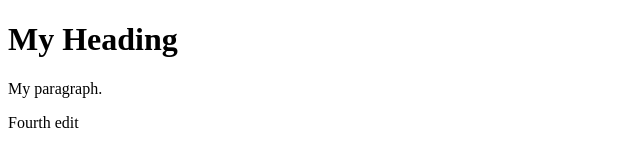
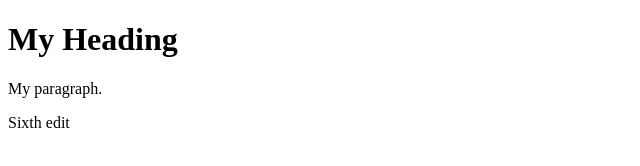
Before and after one commit to Abdulaziz626/auth-api, a plain HTML site: page index.html in a window 1280 px wide. Shown: the full height of the page, 0-640 px from the left. Drawn offline with Linux system fonts and the light colour scheme.

Commit message:
Sixth update index.html

```diff
--- a/index.html
+++ b/index.html
@@ -5,7 +5,7 @@
 <h1>My Heading</h1>
 
 <p>My paragraph.</p>
-  <p>Fourth edit</p>
+  <p>Sixth edit</p>
 
 
 </body>
```
